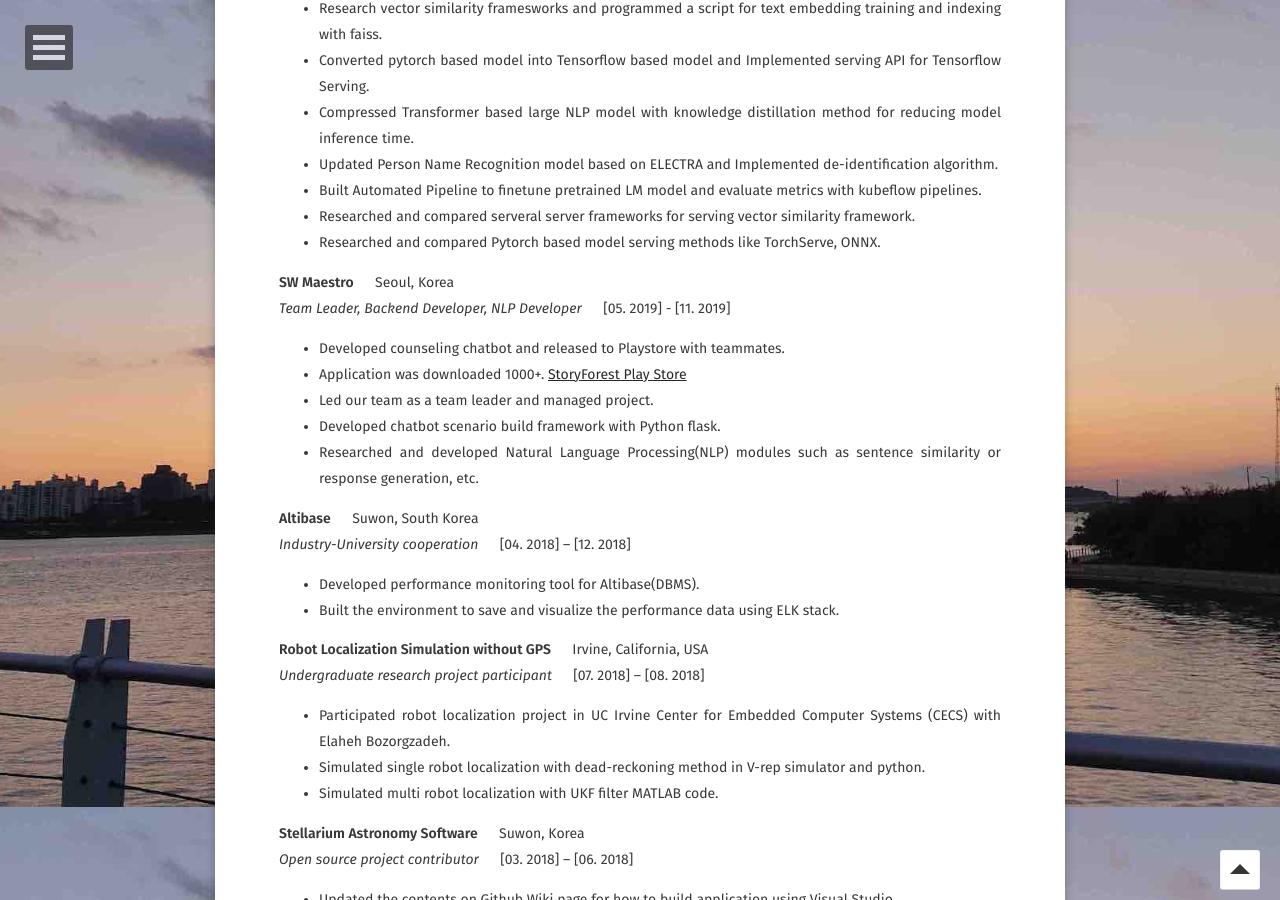
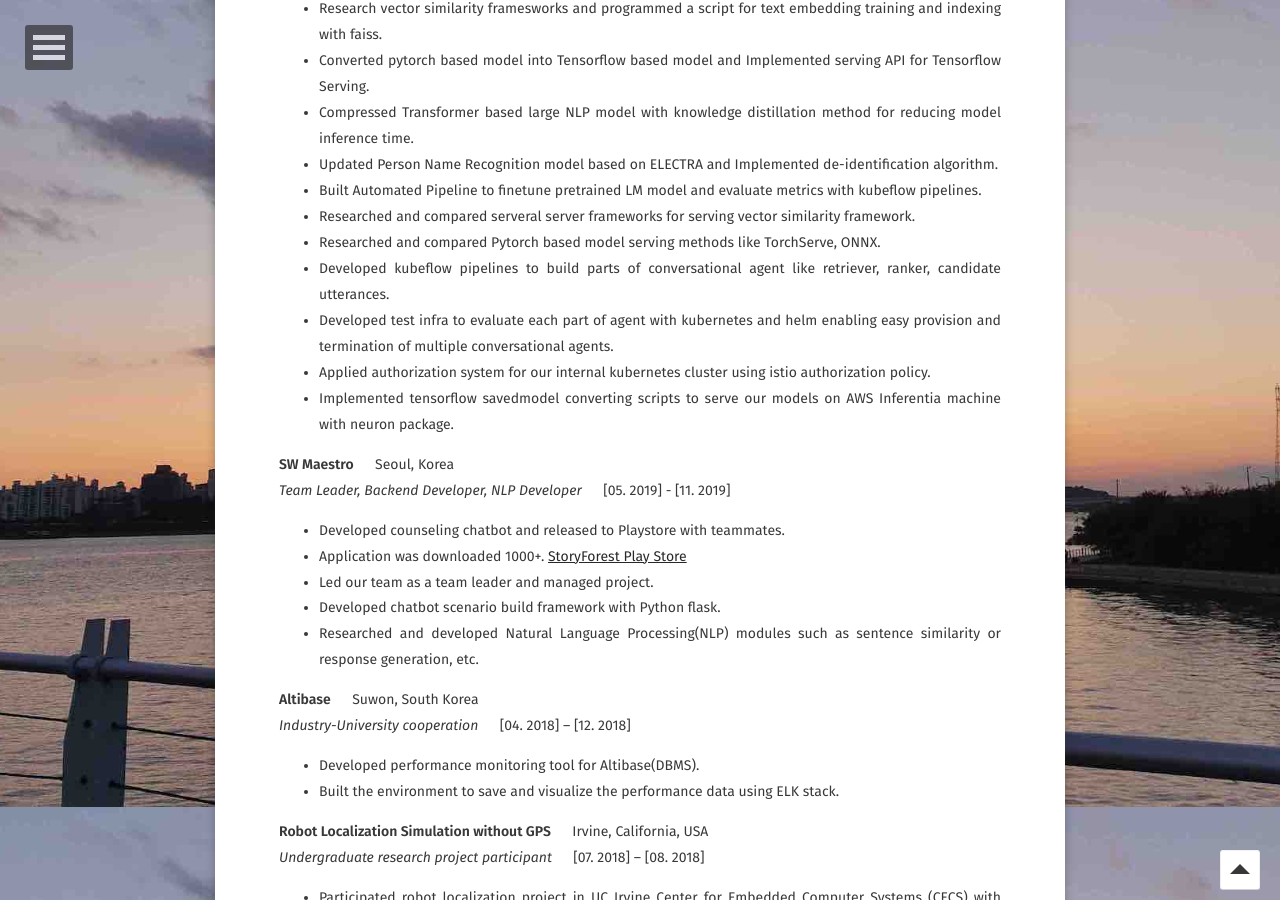
Before and after one commit to psj8252/psj8252.github.io, a Jekyll site: the page built from about/index.md, in a window 1280 px wide and 900 px high, scrolled down 993 px. Built offline with Jekyll 4.4.1, drawn with Linux system fonts in a browser that asks for light colours; some of the changed text lies outside the part shown.

Commit message:
feat: Update about me

```diff
--- a/about/index.md
+++ b/about/index.md
@@ -38,6 +38,10 @@ __Scatterlab__ &emsp; Seoul, Korea
 - Built Automated Pipeline to finetune pretrained LM model and evaluate metrics with kubeflow pipelines.
 - Researched and compared serveral server frameworks for serving vector similarity framework.
 - Researched and compared Pytorch based model serving methods like TorchServe, ONNX.
+- Developed kubeflow pipelines to build parts of conversational agent like retriever, ranker, candidate utterances.
+- Developed test infra to evaluate each part of agent with kubernetes and helm enabling easy provision and termination of multiple conversational agents.
+- Applied authorization system for our internal kubernetes cluster using istio authorization policy.
+- Implemented tensorflow savedmodel converting scripts to serve our models on AWS Inferentia machine with neuron package.
 
 __SW Maestro__ &emsp; Seoul, Korea
 *Team Leader, Backend Developer, NLP Developer* &emsp; [05. 2019] - [11. 2019]
```
Also changed, not shown: other parts of about/index.md (+1 -1 lines).
